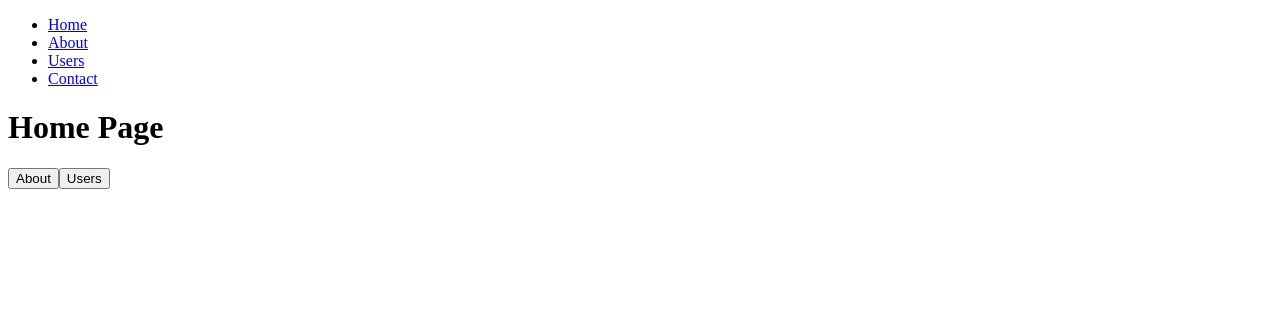
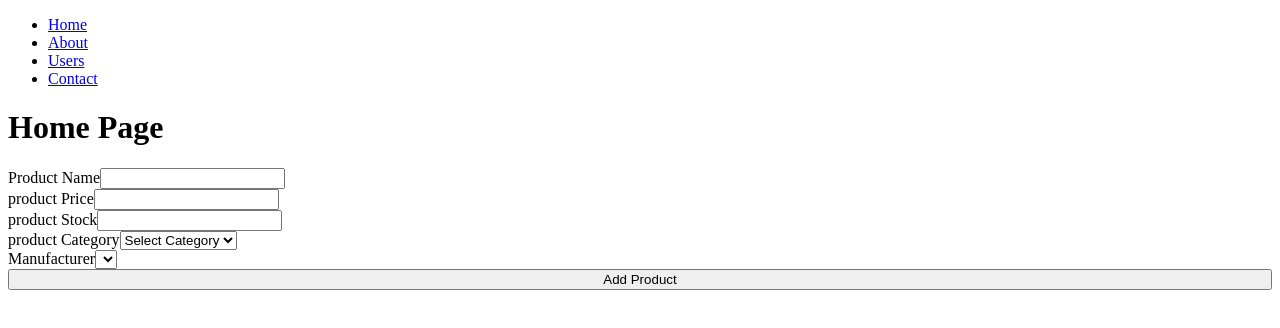
Before and after one commit to imyagnesh/peter_react_training, a React app: page / in a window 1280 px wide. Shown: the top 328 px of the page. Built offline with nearby package versions, Linux system fonts and the light colour scheme.

Commit message:
completed formik

```diff
--- a/db.json
+++ b/db.json
@@ -25,5 +25,21 @@
       "isDone": true,
       "id": 16
     }
+  ],
+  "products": [
+    {
+      "productName": "iphone",
+      "productPrice": "80000",
+      "stock": 10,
+      "productCategory": "mobile",
+      "id": 1
+    },
+    {
+      "productName": "weasdfa",
+      "productPrice": "asdfas",
+      "stock": 24234,
+      "productCategory": "mobile",
+      "id": 2
+    }
   ]
 }
--- a/package.json
+++ b/package.json
@@ -29,6 +29,7 @@
   },
   "dependencies": {
     "axios": "^0.21.1",
+    "formik": "^2.2.6",
     "prop-types": "^15.7.2",
     "react": "^17.0.1",
     "react-dom": "^17.0.1",
--- a/src/Navigation.js
+++ b/src/Navigation.js
@@ -8,7 +8,7 @@ const Navigation = () => {
       <nav>
         <ul>
           {routes.map(x => (
-            <li>
+            <li key={x.path}>
               <Link to={x.path}>{x.title}</Link>
             </li>
           ))}
@@ -17,7 +17,7 @@ const Navigation = () => {
       <main>
         <Switch>
           {routes.map(x => (
-            <Route {...x} />
+            <Route key={x.path} {...x} />
           ))}
         </Switch>
       </main>
--- /dev/null
+++ b/src/components/Form/index.js
@@ -0,0 +1,26 @@
+import { Field, Formik } from 'formik';
+import React from 'react';
+
+const Form = ({ initialValues, fields, ...rest }) => {
+  return (
+    <Formik initialValues={initialValues} enableReinitialize {...rest}>
+      {({ handleSubmit, isSubmitting, errors }) => (
+        <form onSubmit={handleSubmit} noValidate>
+          {!!errors.server && <div>{errors.server}</div>}
+          <div
+            style={{
+              display: 'flex',
+              flexDirection: 'column',
+            }}>
+            {fields.map(x => (
+              <Field key={x.name} {...x} />
+            ))}
+            <input type="submit" value="Add Product" disabled={isSubmitting} />
+          </div>
+        </form>
+      )}
+    </Formik>
+  );
+};
+
+export default Form;
--- /dev/null
+++ b/src/components/FormikSelect/index.js
@@ -0,0 +1,30 @@
+import React, { useEffect, useState } from 'react';
+
+const FormikSelect = ({ field, form: { touched, errors, values }, label, options, ...props }) => {
+  const [list, setList] = useState(options);
+
+  useEffect(() => {
+    if (props.mapTo) {
+      console.log('check data');
+      setList(list.filter(x => x[props.mapTo] === values[props.mapTo]));
+    }
+  }, [values[props.mapTo]]);
+
+  return (
+    <div>
+      <label htmlFor={field.name}>{label}</label>
+      <select {...props} {...field}>
+        {list.map(x => (
+          <option key={x.value} value={x.value}>
+            {x.text}
+          </option>
+        ))}
+      </select>
+      {touched[field.name] && errors[field.name] && (
+        <div className="error">{errors[field.name]}</div>
+      )}
+    </div>
+  );
+};
+
+export default FormikSelect;
--- /dev/null
+++ b/src/components/FormikTextInput/index.js
@@ -0,0 +1,15 @@
+import React from 'react';
+
+const FormikTextInput = ({ field, form: { touched, errors }, label, ...props }) => {
+  return (
+    <div>
+      <label htmlFor={field.name}>{label}</label>
+      <input {...props} {...field} />
+      {touched[field.name] && errors[field.name] && (
+        <div className="error">{errors[field.name]}</div>
+      )}
+    </div>
+  );
+};
+
+export default FormikTextInput;
--- /dev/null
+++ b/src/pages/Home/fields.js
@@ -0,0 +1,80 @@
+import FormikSelect from '../../components/FormikSelect';
+import FormikTextInput from '../../components/FormikTextInput';
+
+const category = [
+  { value: '', text: 'Select Category' },
+  { value: 'mobile', text: 'Mobile' },
+  { value: 'computer', text: 'Computer' },
+];
+
+const manufacturer = [
+  { value: '', text: 'Select manufacturer' },
+  { value: 'apple', text: 'ipone', productCategory: 'mobile' },
+  { value: 'samsung', text: 'a12', productCategory: 'mobile' },
+  { value: 'HP', text: 'HP pavalioon', productCategory: 'computer' },
+  { value: 'apple', text: 'macbook pro', productCategory: 'computer' },
+];
+
+export const fields = [
+  {
+    name: 'productName',
+    label: 'Product Name',
+    value: '',
+    component: FormikTextInput,
+    validate: value => {
+      if (!value) {
+        return 'require';
+      }
+    },
+  },
+  {
+    name: 'productPrice',
+    label: 'product Price',
+    value: '',
+    component: FormikTextInput,
+    validate: value => {
+      if (!value) {
+        return 'require';
+      }
+    },
+  },
+  {
+    name: 'stock',
+    label: 'product Stock',
+    type: 'number',
+    value: '',
+    component: FormikTextInput,
+    validate: value => {
+      if (!value) {
+        return 'require';
+      }
+    },
+  },
+  {
+    name: 'productCategory',
+    label: 'product Category',
+    value: '',
+    component: FormikSelect,
+    options: category,
+    validate: value => {
+      if (!value) {
+        return 'require';
+      }
+    },
+  },
+  {
+    name: 'manufacturer',
+    label: 'Manufacturer',
+    value: '',
+    mapTo: 'productCategory',
+    options: manufacturer,
+    component: FormikSelect,
+    validate: value => {
+      if (!value) {
+        return 'require';
+      }
+    },
+  },
+];
+
+export const initialValues = fields.reduce((p, c) => ({ ...p, [c.name]: c.value }), {});
--- a/src/pages/Home/index.js
+++ b/src/pages/Home/index.js
@@ -1,21 +1,31 @@
-import React from 'react';
+import { Formik, Field } from 'formik';
+import React, { useState } from 'react';
+import axios from '../../utils/axios';
+import Form from '../../components/Form';
+import FormikSelect from '../../components/FormikSelect';
+import FormikTextInput from '../../components/FormikTextInput';
+import { fields, initialValues } from './fields';
+
+const category = [
+  { value: '', text: 'Select Category' },
+  { value: 'mobile', text: 'Mobile' },
+  { value: 'computer', text: 'Computer' },
+];
 
 const Home = ({ history, location }) => {
+  const onSubmit = async (values, action) => {
+    console.log(action);
+    try {
+      const res = await axios.post('products', values);
+    } catch (error) {
+      action.setFieldError('server', error.message);
+    }
+    action.resetForm(initialValues);
+  };
   return (
     <div>
       <h1>Home Page</h1>
-      <button
-        type="button"
-        onClick={() =>
-          history.push('/about', {
-            text: 'hello',
-          })
-        }>
-        About
-      </button>
-      <button type="button" onClick={() => history.push('/users/1')}>
-        Users
-      </button>
+      <Form initialValues={initialValues} fields={fields} onSubmit={onSubmit} />
     </div>
   );
 };
```
Also changed, not shown: 1 other file (tests, documents, lock files or other folders).
